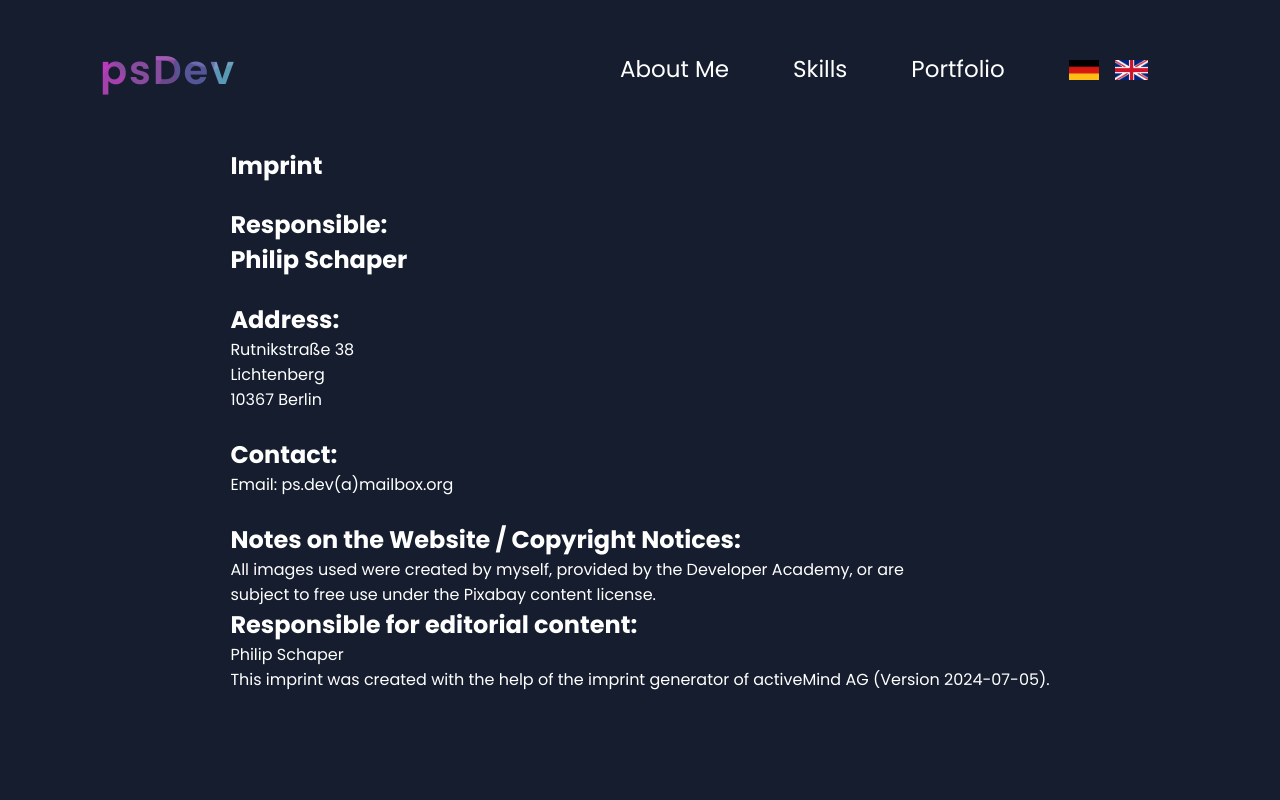
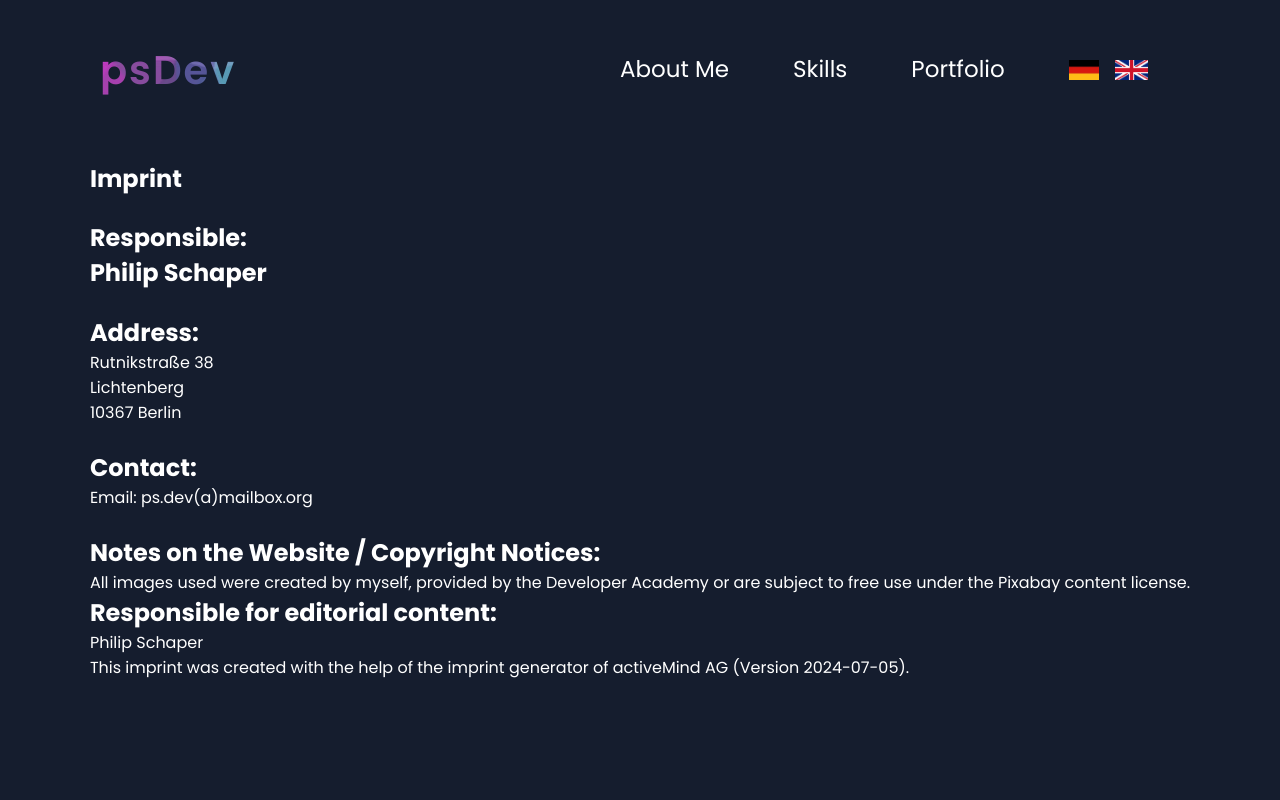
Before and after one commit to phischa/portfolio, an Angular app: page /imprint in a window 1280 px wide. Shown: the top 800 px of the page. Built offline with nearby package versions, Linux system fonts and the light colour scheme.

Commit message:
mainly text updates

```diff
--- a/src/app/imprint/imprint.component.html
+++ b/src/app/imprint/imprint.component.html
@@ -1,5 +1,5 @@
 <section>
-    <div>
+    <div class="content">
         <h1>{{ ImprintText.title }}</h1>
         <div [innerHTML]="ImprintText.content"></div>
     </div>
--- a/src/app/imprint/imprint.component.scss
+++ b/src/app/imprint/imprint.component.scss
@@ -28,3 +28,8 @@ section {
         }
     }
 }
+
+.content {
+    padding-left: 20px;
+    padding-right: 20px;
+}
--- a/src/app/main-page/landing-page/landing-page.component.scss
+++ b/src/app/main-page/landing-page/landing-page.component.scss
@@ -391,7 +391,7 @@ section {
     }
 
     .bottom-section {
-        bottom: 32px;
+        bottom: 20px;
     }
 
     .link-section {
--- a/src/app/main-page/portfolio/portfolio.component.ts
+++ b/src/app/main-page/portfolio/portfolio.component.ts
@@ -40,14 +40,14 @@ export class PortfolioComponent {
       if (index === 0 && elementTop < windowHeight - offsetOne) {
         setTimeout(() => {
           this.isVisibleOne = true;
-        }, 500);
+        }, 400);
       }
 
       // Sichtbarkeit für die anderen Elemente
       if (index > 0 && elementTop < windowHeight - offsetTwo) {
         setTimeout(() => {
           this.isVisibleTwo[index - 1] = true; // index - 1, da isVisibleTwo bei 0 beginnt
-        }, 500);
+        }, 400);
       }
     });
   }
--- a/src/app/main-page/skills/skills.component.scss
+++ b/src/app/main-page/skills/skills.component.scss
@@ -12,7 +12,7 @@ section {
     left: -200px;
     right: 0;
     height: 3500px;
-    margin-bottom: -2040px;
+    margin-bottom: -2010px;
     margin-top: -2060px;
 }
 
@@ -267,6 +267,7 @@ section {
 }
 
 @media (max-width: 435px) {
+
     .skills-text {
         padding-left: 24px;
     }
--- a/src/app/main-page/skills/skills.component.ts
+++ b/src/app/main-page/skills/skills.component.ts
@@ -48,7 +48,7 @@ export class SkillsComponent {
       if (elementTop < windowHeight - offset) {
         setTimeout(() => {
           this.isVisible = true;
-        }, 500);
+        }, 400);
       }
     });
   }
--- a/src/app/translation.service.ts
+++ b/src/app/translation.service.ts
@@ -16,20 +16,20 @@ export class TranslationService {
                 down to see for yourself.<br><br>
                 I am passionate about web development because I like the unique mix of logical thinking and creativity that the
                 job requires.<br><br>
-                My achievements as a developer were driven by my high level of willingness to learn and independent work.<br>
-                These skills will support my continuous knowledge building in my upcoming role as a frontend developer
+                My achievements as a developer were driven by my high level of independent work and willingness to evolve.<br>
+                These skills will support the continuous knowledge building in my upcoming role as a frontend developer,
                 and I am looking forward to joining your team.`
         },
         de: {
             title: 'Über mich',
-            content: `Hallo, mein Name ist Philip, und ich bin ein Frontend-Entwickler aus Berlin.<br>
-            Mein Fokus liegt auf JavaScript, Angular und objektorientierter Programmierung. Diese Fähigkeiten habe ich mir in intensiver Arbeit,
-            sowohl in erfolgreichen Einzel- als auch Teamprojekten, angeeignet
+            content: `Hallo, mein Name ist Philip und ich bin ein Frontend-Entwickler aus Berlin.<br>
+            Mein Fokus liegt auf JavaScript, Angular und objektorientierter Programmierung. Diese Fähigkeiten habe ich mir in intensiver Arbeit angeeignet,
+            sowohl in erfolgreichen Einzel- als auch Teamprojekten.
             Werfen Sie gerne einen Blick auf mein Portfolio weiter unten, um sich selbst davon zu überzeugen.<br><br>
             Ich bin leidenschaftlicher Webentwickler, weil mich die einzigartige Mischung aus logischem Denken und Kreativität begeistert,
             die der Job erfordert.<br><br>
-            Meine Kenntnisse als Entwickler habe ich durch ein hohes Maß an Lernbereitschaft und selbstständigem Arbeiten erreicht.
-            Diese Fähigkeiten werden meinen stetigen Wissenaufbau auch in meiner zukünftigen Tätigkeit voranbringen und ich freue mich darauf,
+            Meine Kenntnisse als Entwickler habe ich durch ein hohes Maß an Lernbereitschaft und selbstständiger Arbeit erreicht.
+            Diese Fähigkeiten werden den stetigen Wissensaufbau auch in meiner zukünftigen Tätigkeit voranbringen und ich freue mich darauf,
             in Ihrem Team mitzuarbeiten.`
         }
     };
@@ -54,9 +54,9 @@ export class TranslationService {
     private skillTranslations = {
         en: {
             contentOne: `My journey involved working on diverse projects, employing a range of
-            frontend technologies and concepts. I am open to embracing new frameworks, technologies
-            and methodologies to continously enhance my skills and stay ahead in the ever-evolving
-            landscape of web development`,
+            frontend technologies and concepts. I am open to embracing new frameworks, technologies,
+            and methodologies to continuously enhance my skills and stay ahead in the ever-evolving
+            landscape of web development.`,
             h2: `Looking for <span class="purple">another skill</span>?`,
             contentTwo: `Feel free to contact me. I'm looking forward to expand my current knowledge.`,
             getInTouch: 'Get in touch',
@@ -64,7 +64,7 @@ export class TranslationService {
         },
         de: {
             contentOne: `Auf meinem Weg habe ich an verschiedenen Projekten gearbeitet und dabei eine Reihe
-            von Frontend-Technologien und Konzepten eingesetzt. Ich bin offen für neue Frameworks, Technologien
+            von Frontend Technologien und Konzepten eingesetzt. Ich bin offen für neue Frameworks, Technologien
             und Methoden, um meine Fähigkeiten kontinuierlich zu verbessern und in der sich ständig weiterentwickelnden
             Webentwicklung up to date zu bleiben.`,
             h2: `Suchen Sie nach <span class="purple">einem anderen Skill</span>?`,
@@ -78,10 +78,10 @@ export class TranslationService {
         en: {
             join: `Task manager inspired by the Kanban System. Create and organize tasks using drag and drop functions,
             assign users and categories.`,
-            polloLoco: `Jump, run and throw game based on object-oriented approach. Help Pepe to find coins and tabasco
+            polloLoco: `Jump, run and throw game based on an object-oriented approach. Help Pepe to find coins and tabasco
             salsa to fight against the crazy hen.`,
-            crm: `Easy tool for customer relationship menagement. It stores customer data in the firebase backend.
-            You can add new customers and edit their data`,
+            crm: `Easy tool for customer relationship management. It stores customer data in the firebase backend.
+            You can add new customers and edit their data.`,
             pokedex: `This pokédex is based on the PokéAPI, a simple library that provides and catalogues pokemon information.`,
             liveTest: `Live test`
         },
@@ -90,7 +90,7 @@ export class TranslationService {
             von Drag-and-Drop-Funktionen und weisen Sie Benutzer und Kategorien zu.`,
             polloLoco: `Sprung-, Lauf- und Wurfspiel, das auf einem objektorientierten Ansatz basiert. Hilf Pepe,
             Münzen und Tabasco-Salsa zu finden, um gegen die verrückte Henne zu kämpfen.`,
-            crm: `Einfaches Customer Relationship Menagement Tool. Es speichert Kundendaten im Firebase Backend.
+            crm: `Einfaches Customer Relationship Management Tool. Es speichert Kundendaten im Firebase Backend.
             Sie können neue Kunden hinzufügen und die Daten bearbeiten.`,
             pokedex: `Dieser Pokédex basiert auf der PokéAPI, einer einfachen Bibliothek, die Pokemon-Informationen bereitstellt und katalogisiert.`,
             liveTest: `Live Test`
@@ -158,7 +158,7 @@ export class TranslationService {
                 <h2>Contact:</h2>
                 <p>Email: ps.dev(a)mailbox.org</p><br>
                 <h2>Notes on the Website / Copyright Notices:</h2>
-                <p>All images used were created by myself, provided by the Developer Academy, or are<br>
+                <p>All images used were created by myself, provided by the Developer Academy or are
                 subject to free use under the Pixabay content license.</p>
                 <h2>Responsible for editorial content:</h2>
                 <p>Philip Schaper</p>
@@ -176,7 +176,7 @@ export class TranslationService {
                 <h2>Kontakt:</h2>
                 <p>E-Mail: ps.dev(a)mailbox.org</p><br>
                 <h2>Hinweise zur Website / Urheberrechtliche Hinweise:</h2>
-                <p>Alle verwendeten Bilder wurden von mir selbst erstellt, wurden von der Developer Akademie zur Verfügung<br>
+                <p>Alle verwendeten Bilder wurden von mir selbst erstellt, wurden von der Developer Akademie zur Verfügung
                 gestellt oder unterliegen der kostenlosen Nutzung unter der Pixabay-Inhaltslizenz.</p>
                 <h2>Verantwortlich für redaktionelle Inhalte:</h2>
                 <p>Philip Schaper</p>
```
